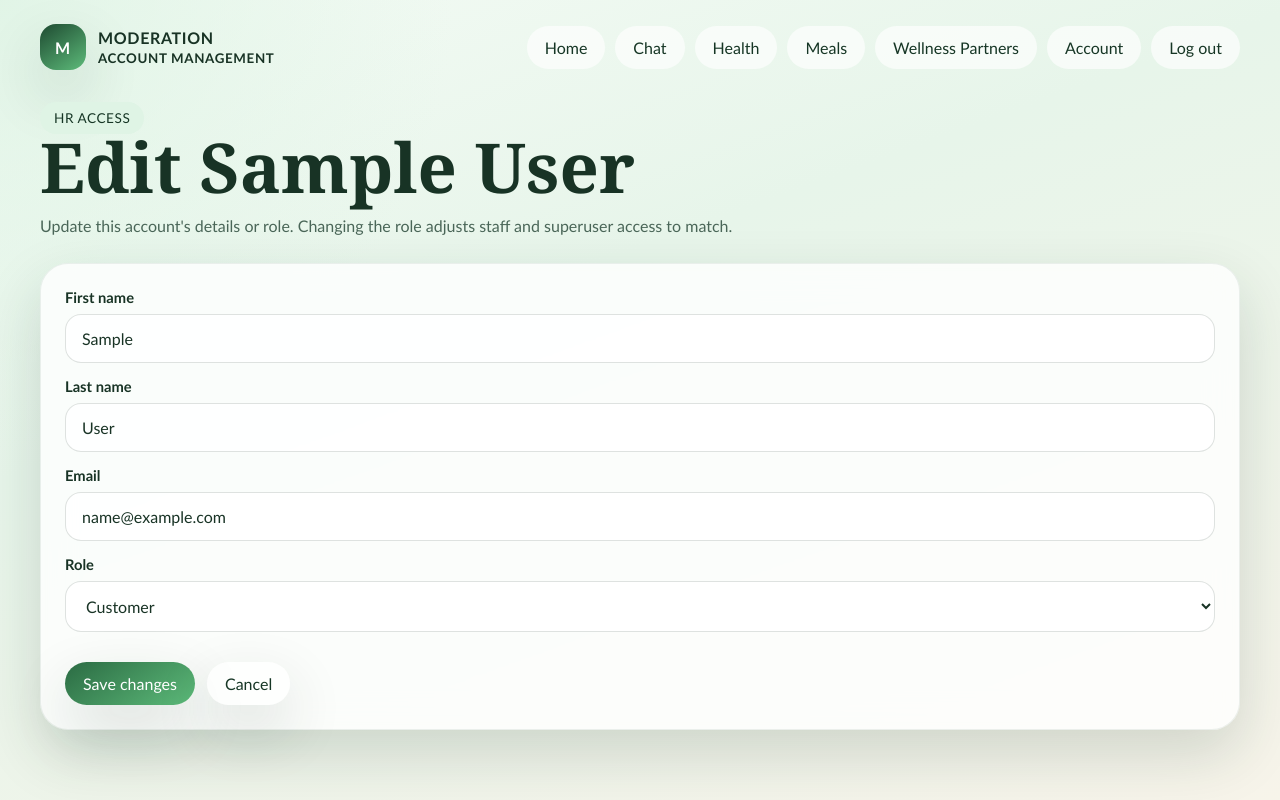
After one commit to eskinn101/is4460-project, a Django app: page /employee/accounts/1/edit/ in a window 1280 px wide. The commit adds this page. Run offline with Django 5.2, Linux system fonts and the light colour scheme; the visitor is signed in with stand-in values (Sample User, id 1); data comes from the database, SQL or seed files in the repository.

Commit message:
HR can manage all accounts

```diff
--- a/core/forms.py
+++ b/core/forms.py
@@ -81,6 +81,18 @@ class EmployeeRegistrationForm(AccountRegistrationForm):
     account_type = forms.ChoiceField(choices=User.Roles.employee_choices())
 
 
+class AccountManagementForm(forms.ModelForm):
+    class Meta:
+        model = User
+        fields = ["first_name", "last_name", "email", "role"]
+
+    def clean_email(self):
+        email = self.cleaned_data["email"].strip().lower()
+        if User.objects.filter(email=email).exclude(pk=self.instance.pk).exists():
+            raise forms.ValidationError("An account with that email already exists.")
+        return email
+
+
 class ProfileForm(forms.ModelForm):
     class Meta:
         model = User
--- a/core/urls.py
+++ b/core/urls.py
@@ -9,6 +9,9 @@ urlpatterns = [
     path("customer/", views.customer_dashboard, name="customer_dashboard"),
     path("api/customer/summary/", views.customer_summary_api, name="customer_summary_api"),
     path("employee/", views.employee_dashboard, name="employee_dashboard"),
+    path("employee/accounts/", views.account_management_view, name="account_management"),
+    path("employee/accounts/<int:pk>/edit/", views.account_edit_view, name="account_edit"),
+    path("employee/accounts/<int:pk>/delete/", views.account_delete_view, name="account_delete"),
     path("chat/", views.chat_view, name="chat"),
     path("health/", views.health_view, name="health"),
     path("workouts/create/", views.workout_create_view, name="workout_create"),
--- a/core/views.py
+++ b/core/views.py
@@ -4,11 +4,11 @@ from django.contrib import messages
 from django.contrib.auth import authenticate, login, logout
 from django.contrib.auth.decorators import login_required
 from django.http import Http404, HttpResponseForbidden, JsonResponse
-from django.shortcuts import redirect, render
+from django.shortcuts import get_object_or_404, redirect, render
 from django.utils import timezone
 from django.views.decorators.http import require_http_methods
 
-from .forms import ChatForm, CustomerLoginForm, CustomerRegistrationForm, EmployeeLoginForm, EmployeeRegistrationForm, HealthProfileForm, MealEntryForm, ProfileForm, RecommendationForm, WorkoutForm
+from .forms import AccountManagementForm, ChatForm, CustomerLoginForm, CustomerRegistrationForm, EmployeeLoginForm, EmployeeRegistrationForm, HealthProfileForm, MealEntryForm, ProfileForm, RecommendationForm, WorkoutForm
 from .models import ChatMessage, HealthGoal, HealthProfile, Recommendation, User, Workout
 from .services import build_ai_guidance, build_chat_response, customer_analytics, customer_summary_payload, relevant_recommendations
 
@@ -286,6 +286,70 @@ def customer_required(view_func):
 	return wrapped
 
 
+def hr_required(view_func):
+	@wraps(view_func)
+	@login_required
+	def wrapped(request, *args, **kwargs):
+		if not request.user.is_superuser:
+			return HttpResponseForbidden("HR access required")
+		return view_func(request, *args, **kwargs)
+
+	return wrapped
+
+
+@hr_required
+def account_management_view(request):
+	accounts = User.objects.all().order_by("role", "first_name", "username")
+	return render(
+		request,
+		"core/account_management.html",
+		{
+			"accounts": accounts,
+			"active_page": "account_management",
+		},
+	)
+
+
+@hr_required
+@require_http_methods(["GET", "POST"])
+def account_edit_view(request, pk):
+	target = get_object_or_404(User, pk=pk)
+	form = AccountManagementForm(request.POST or None, instance=target)
+
+	if request.method == "POST" and form.is_valid():
+		user = form.save(commit=False)
+		user.username = user.email
+		user.is_staff = user.role in User.Roles.employee_roles()
+		user.is_superuser = user.role == User.Roles.HR
+		user.save()
+		messages.success(request, "Account updated.")
+		return redirect("account_management")
+
+	return render(
+		request,
+		"core/account_edit.html",
+		{
+			"form": form,
+			"target": target,
+			"active_page": "account_management",
+		},
+	)
+
+
+@hr_required
+@require_http_methods(["POST"])
+def account_delete_view(request, pk):
+	target = get_object_or_404(User, pk=pk)
+
+	if target.pk == request.user.pk:
+		messages.error(request, "You cannot delete your own account.")
+		return redirect("account_management")
+
+	target.delete()
+	messages.success(request, "Account deleted.")
+	return redirect("account_management")
+
+
 @customer_required
 def wellness_partners_view(request):
 	selected_category = request.GET.get("category", "all")
--- a/static/css/styles.css
+++ b/static/css/styles.css
@@ -106,6 +106,12 @@ button,
 .button:hover,
 button:hover {
   transform: translateY(-1px);
+}
+
+.button.danger,
+button.danger {
+  background: linear-gradient(145deg, #a02b2b, #c94444);
+  color: var(--white);
 }
 
 .hero,
--- /dev/null
+++ b/templates/core/account_edit.html
@@ -0,0 +1,38 @@
+{% extends 'core/base.html' %}
+
+{% block title %}Moderation | Edit Account{% endblock %}
+{% block brand_subtitle %}Account management{% endblock %}
+
+{% block content %}
+<section class="page-header">
+  <span class="eyebrow">HR access</span>
+  <h1>Edit {{ target.get_full_name|default:target.username }}</h1>
+  <p>Update this account's details or role. Changing the role adjusts staff and superuser access to match.</p>
+</section>
+
+<section class="panel">
+  <form method="post">
+    {% csrf_token %}
+    <div>
+      <label for="{{ form.first_name.id_for_label }}">First name</label>
+      {{ form.first_name }}
+    </div>
+    <div>
+      <label for="{{ form.last_name.id_for_label }}">Last name</label>
+      {{ form.last_name }}
+    </div>
+    <div>
+      <label for="{{ form.email.id_for_label }}">Email</label>
+      {{ form.email }}
+    </div>
+    <div>
+      <label for="{{ form.role.id_for_label }}">Role</label>
+      {{ form.role }}
+    </div>
+    <div class="inline-actions" style="margin-top: 16px;">
+      <button type="submit">Save changes</button>
+      <a class="button secondary" href="{% url 'account_management' %}">Cancel</a>
+    </div>
+  </form>
+</section>
+{% endblock %}
--- a/templates/core/base.html
+++ b/templates/core/base.html
@@ -24,8 +24,11 @@
             <a class="{% if active_page == 'health' %}active{% endif %}" href="{% url 'health' %}">Health</a>
             <a class="{% if active_page == 'meals' %}active{% endif %}" href="{% url 'meals' %}">Meals</a>
             <a class="{% if active_page == 'wellness_partners' %}active{% endif %}" href="{% url 'wellness_partners' %}">Wellness Partners</a>
-          {% elif request.user.is_authenticated and request.user.role == 'employee' %}
+          {% elif request.user.is_authenticated and request.user.is_staff %}
             <a class="{% if active_page == 'employee' %}active{% endif %}" href="{% url 'employee_dashboard' %}">Employee Hub</a>
+            {% if request.user.is_superuser %}
+              <a class="{% if active_page == 'account_management' %}active{% endif %}" href="{% url 'account_management' %}">Manage Accounts</a>
+            {% endif %}
           {% else %}
             <a class="{% if active_page == 'home' %}active{% endif %}" href="{% url 'home' %}">Home</a>
           {% endif %}
```
Also changed, not shown: core/tests.py (+152 -0 lines), templates/core/account_management.html (added, +37 -0 lines).
